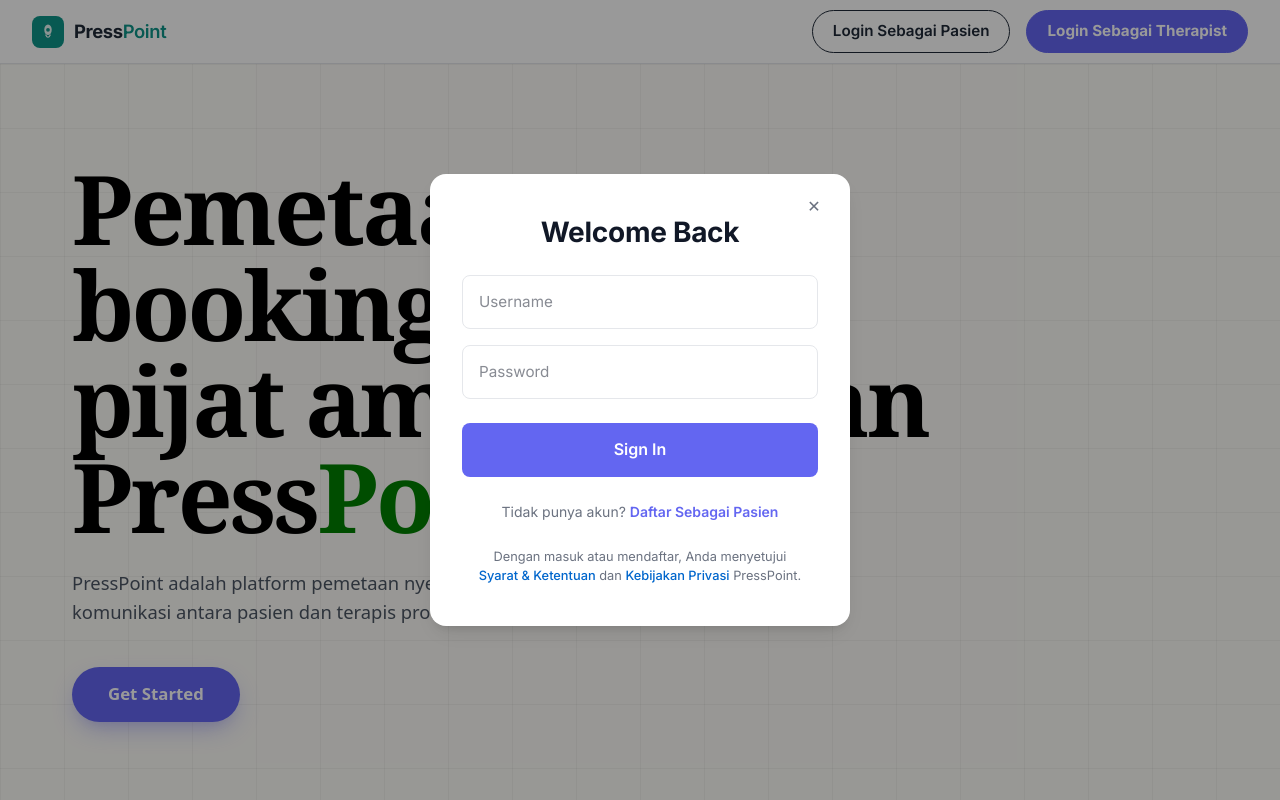
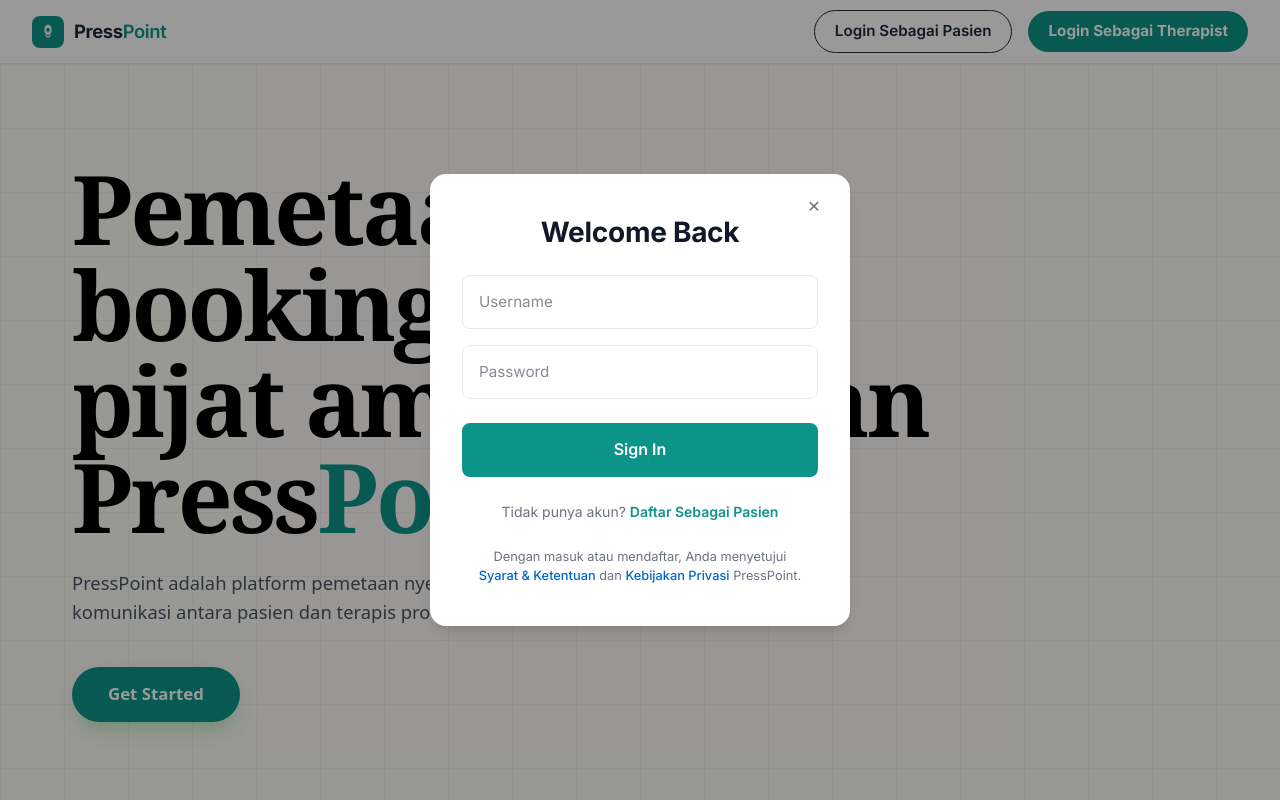
Before and after one commit to Syabilwafi/garuda-hacks, a Next.js app in the folder client/: page / in a window 1280 px wide. Both pictures are taken after a click on the button "Login Sebagai Pasien". Shown: the top 800 px of the page. Built offline with nearby package versions, Linux system fonts and the light colour scheme.

Commit message:
feat: style button to match theme

```diff
--- a/client/src/app/page.tsx
+++ b/client/src/app/page.tsx
@@ -58,7 +58,7 @@ export default function LandingPage() {
           Pemetaan,<br />
           booking, dan<br />
           pijat aman dengan<br />
-          Press<span style={{color: "green"}}>Point</span>.
+          Press<span style={{color: "var(--color-martini)"}}>Point</span>
         </h1>
 
         <p style={{
@@ -77,7 +77,7 @@ export default function LandingPage() {
           style={{
             display: "inline-block",
             textDecoration: "none",
-            backgroundColor: "#6366F1",
+            backgroundColor: "var(--color-martini)",
             color: "#FFFFFF",
             fontWeight: 700,
             fontSize: "1.05rem",
@@ -85,7 +85,7 @@ export default function LandingPage() {
             borderRadius: "9999px",
             border: "none",
             cursor: "pointer",
-            boxShadow: "0 10px 25px -5px rgba(99, 102, 241, 0.4), 0 8px 10px -6px rgba(99, 102, 241, 0.1)"
+            boxShadow: "0 10px 25px -5px rgba(99, 201, 100, 0.4), 0 8px 10px -6px rgba(99, 201, 100, 0.1)"
           }}
         >
           Get Started
@@ -283,7 +283,7 @@ export default function LandingPage() {
                   padding: "0.875rem",
                   borderRadius: "8px",
                   border: "none",
-                  backgroundColor: "#6366F1",
+                  backgroundColor: "var(--color-martini)",
                   color: "white",
                   fontFamily: "var(--font-primary)",
                   fontWeight: 600,
--- a/client/src/components/layout/Navbar.tsx
+++ b/client/src/components/layout/Navbar.tsx
@@ -135,8 +135,7 @@ export default function Navbar() {
                             style={{
                                 padding: "0.5rem 1.25rem",
                                 borderRadius: "9999px",
-                                border: "1.5px solid #6366F1",
-                                backgroundColor: "#6366F1",
+                                backgroundColor: "var(--color-martini)",
                                 fontFamily: "var(--font-primary)",
                                 fontSize: "0.95rem",
                                 fontWeight: 700,
@@ -294,7 +293,7 @@ export default function Navbar() {
                                     padding: "0.875rem",
                                     borderRadius: "8px",
                                     border: "none",
-                                    backgroundColor: "#6366F1",
+                                    backgroundColor: "var(--color-martini)",
                                     color: "white",
                                     fontFamily: "var(--font-primary)",
                                     fontWeight: 600,
@@ -323,7 +322,7 @@ export default function Navbar() {
                                         style={{
                                             background: "transparent",
                                             border: "none",
-                                            color: "#6366F1",
+                                            color: "var(--color-martini)",
                                             fontWeight: 600,
                                             cursor: "pointer",
                                             padding: 0,
```
